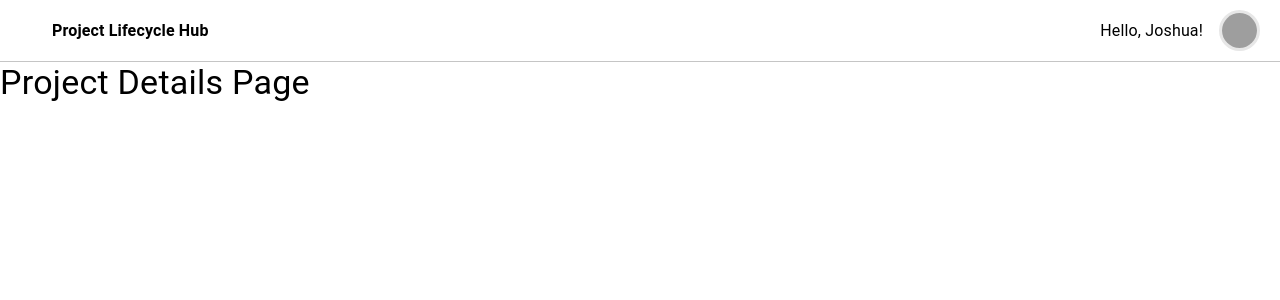
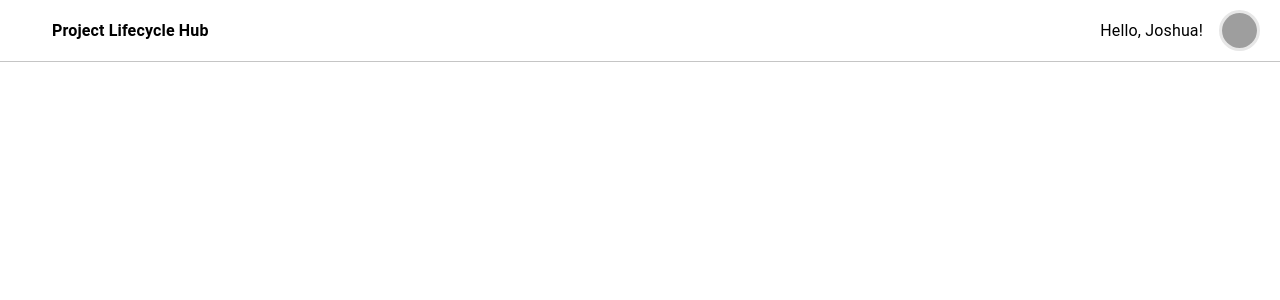
Before and after one commit to joshuatsmith96/PLM_Platform, a React app in the folder frontend/: page /project in a window 1280 px wide. Shown: the top 300 px of the page. Built offline with nearby package versions, Linux system fonts and the light colour scheme; grey boxes are pictures that could not be loaded; some icons are missing; the HTML template or start-up script is replaced by a standard one.

Commit message:
Added link with id parameter to the /projects page.

```diff
--- a/frontend/src/App.tsx
+++ b/frontend/src/App.tsx
@@ -13,7 +13,7 @@ function App() {
       <Header />
       <Routes>
         <Route path="/" element={<Home />} />
-        <Route path="/project" element={<ProjectDetails />} />
+        <Route path="/project/:id" element={<ProjectDetails />} />
       </Routes>
     </Stack>
   );
--- a/frontend/src/components/Table/Parts/TRow.tsx
+++ b/frontend/src/components/Table/Parts/TRow.tsx
@@ -30,7 +30,11 @@ const TRow = ({ project, index }: TRowType) => {
     >
       <TableCell sx={{ color: "#666" }}>{project.project_id}</TableCell>
       <TableCell>
-        <Typography sx={{ color: "#2196f3", fontWeight: 500 }}>
+        <Typography
+          sx={{ color: "#2196f3", fontWeight: 500 }}
+          component={"a"}
+          href={`/project/${project.project_id}`}
+        >
           {project.project_name}
         </Typography>
       </TableCell>
```
